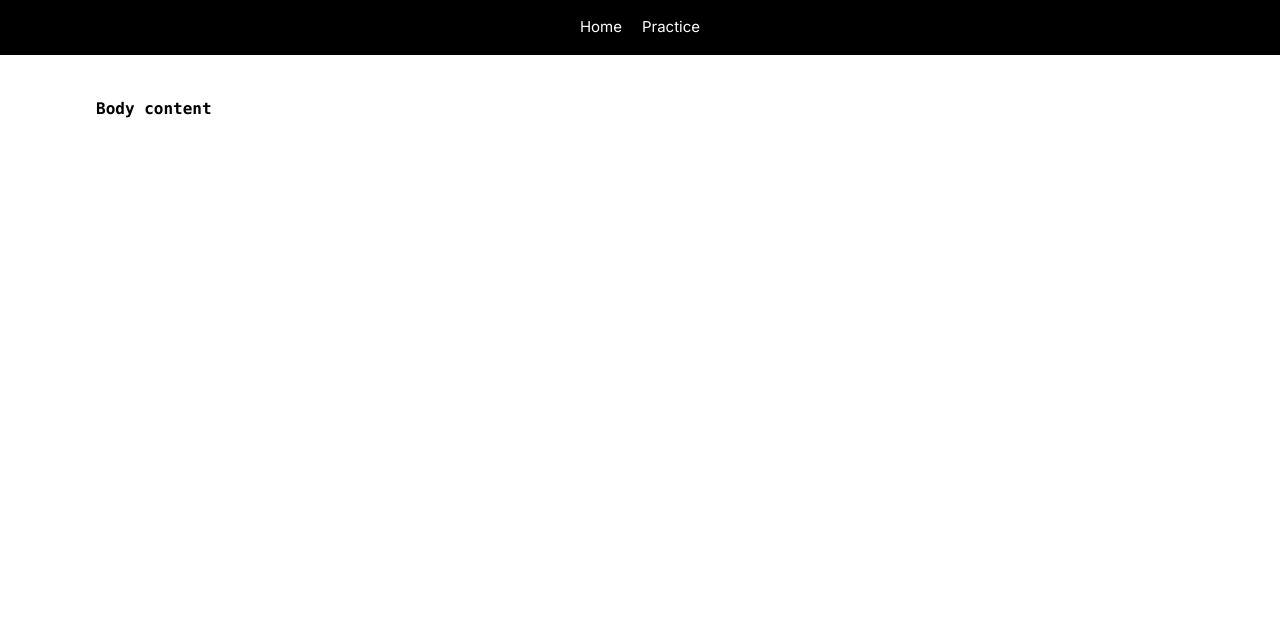
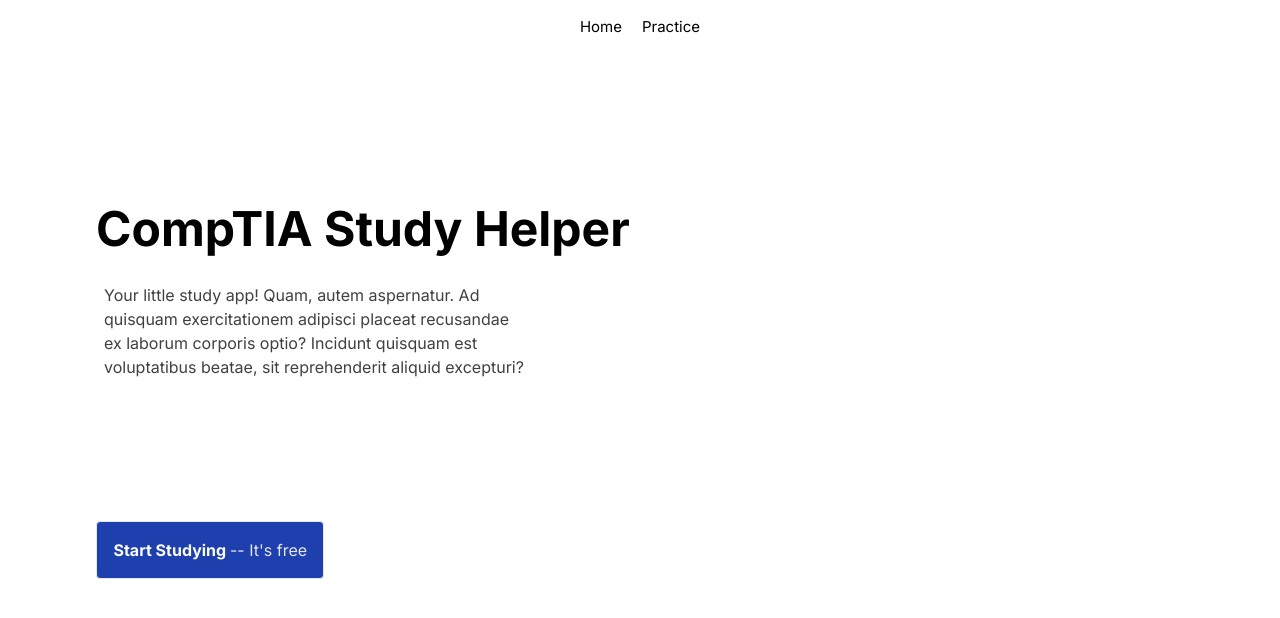
Before and after one commit to DebuggedMoon/comptia-study, a Next.js app: page / in a window 1280 px wide. Shown: the top 618 px of the page. Built offline with nearby package versions, Linux system fonts and the light colour scheme.

Commit message:
Add basic landing page section

```diff
--- a/src/app/page.tsx
+++ b/src/app/page.tsx
@@ -1,8 +1,26 @@
+import Link from "next/link";
 
 export default function Home() {
   return (
-    <main className="min-h-screen h-[2000px] items-center justify-between p-24">
-      <code className="font-mono font-bold">Body content</code>
+    <main className="flex min-h-screen p-24">
+      {/* Landing Page */}
+      <section className="flex w-full">
+        <article className="flex flex-col w-[60%] py-[10%]">
+          <h1 className="h-[20%] text-5xl font-bold text-nowrap">
+            CompTIA Study Helper
+          </h1>
+          <p className="w-[75%] pl-2 text-zinc-700 text-balance">
+            Your little study app!
+            Quam, autem aspernatur. Ad quisquam exercitationem adipisci placeat recusandae ex laborum corporis optio? Incidunt quisquam est voluptatibus beatae, sit reprehenderit aliquid excepturi?
+          </p>
+          <Link
+            href="./practice"
+            className="w-[35%] p-4 mb-4 mt-auto bg-blue-800 border rounded text-zinc-50 font-bold text-center"
+          >
+            Start Studying <span className="font-normal text-zinc-200">-- It&apos;s free</span>
+          </Link>
+        </article>
+      </section>
     </main>
   );
 }
```
